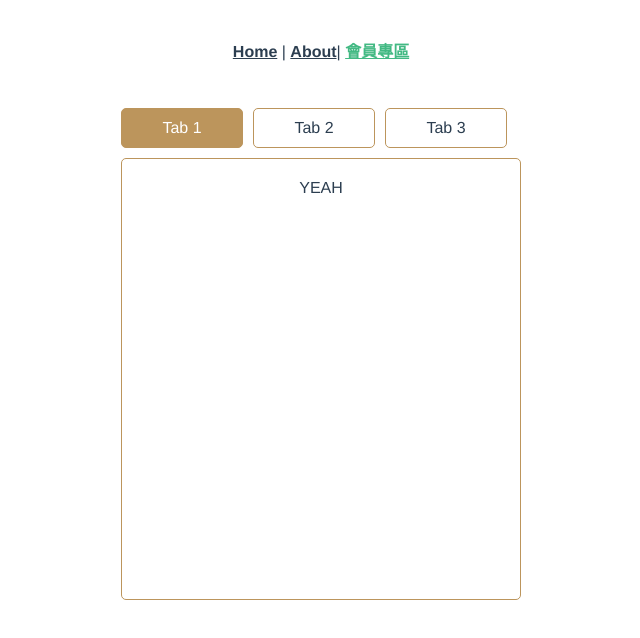
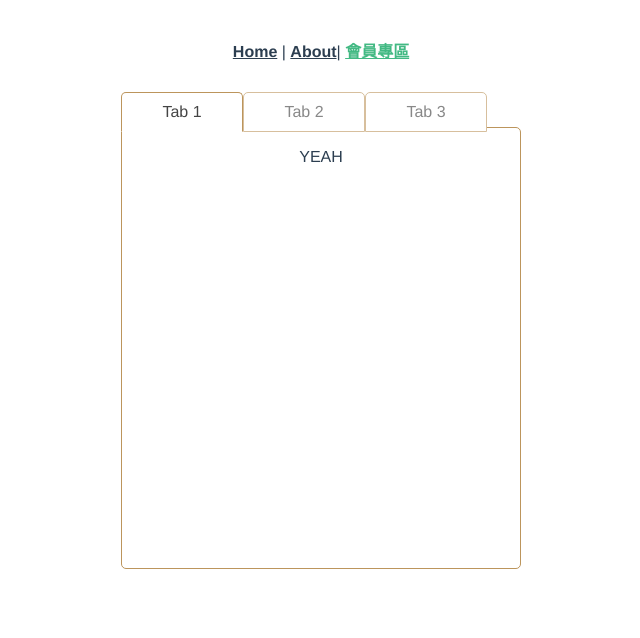
Before and after one commit to Azrialin/cgd103-g4, a Vue app: page /membership in a window 1280 px wide. Shown: the top 638 px of the page, without its empty margins (319-959 px from the left). Built offline with nearby package versions, Linux system fonts and the light colour scheme.

Commit message:
tabs style added

```diff
--- a/src/components/Tabs.vue
+++ b/src/components/Tabs.vue
@@ -33,7 +33,7 @@ export default {
 }
 
 .tabs_header{
-  margin-bottom: 10px;
+  margin: 0 0 -5px;
   list-style: none;
   padding: 0;
   display: flex;
@@ -43,16 +43,19 @@ export default {
   width: 80px;
   text-align:center;
   padding: 10px 20px;
-  margin-right: 10px;
-  border: 1px solid #BC955C;
-  border-radius: 5px;
+  /* margin-right: 10px; */
+  border: 1px solid #D7BF9D;
+  border-radius: 5px 5px 0 0;
   cursor: pointer;
   transition: 0.4s all ease-out;
+  background: white;
+  color: #888888;
 }
 
 .tabs_header li.selected{
-    background: #BC955C;
-    color: white;
+    border:1px solid #BC955C;
+    border-bottom: 1px solid white;
+    color: #444444;
 }
 
 </style>
--- a/src/views/MembershipView.vue
+++ b/src/views/MembershipView.vue
@@ -1,10 +1,10 @@
 <template lang="html">
   <div>
-    <tabs>
-      <tab title="Tab 1">YEAH</tab>
-      <tab title="Tab 2">what's up </tab>
-      <tab title="Tab 3">大家加油~</tab>
-    </tabs>
+    <Tabs>
+      <Tab title="Tab 1">YEAH</Tab>
+      <Tab title="Tab 2">what's up </Tab>
+      <Tab title="Tab 3">大家加油~</Tab>
+    </Tabs>
   </div>
 </template>
 <script>
```
